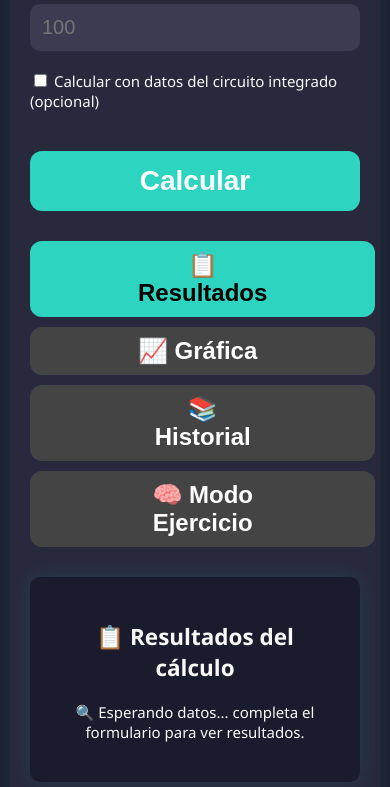
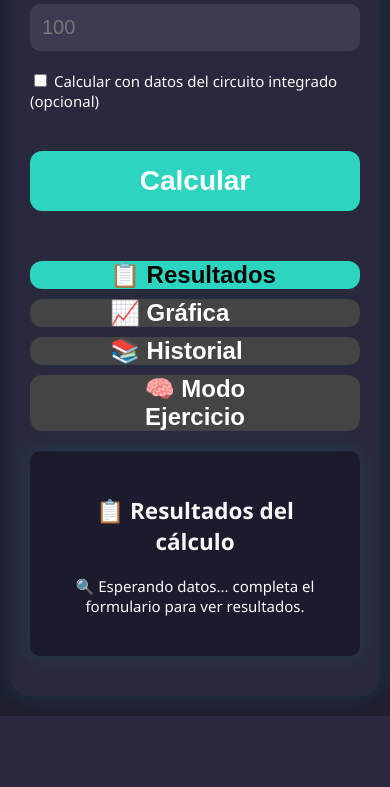
Before and after one commit to RodrigoPP05/calculadora_pastillas, a Flask app: page / in a window 390 px wide. Shown: the part 815-1602 px from the top of the page. After the commit the page ends 1531 px from the top, so only its background shows below. Run offline with Flask 3, Linux system fonts and the light colour scheme; some libraries are stand-ins or nearby versions.

Commit message:
Update style.css

```diff
--- a/static/style.css
+++ b/static/style.css
@@ -206,13 +206,13 @@ button:hover {
 
   .tabs {
     flex-direction: column !important;
-    gap: 10px !important
+    gap: 10px !important;
     margin: auto;
   }
 
   .tab-btn {
     font-size: 24px !important;
-    padding: 10px 108px !important;
+    padding: 0px 80px !important;
     margin: 0px;
   }
 
```
